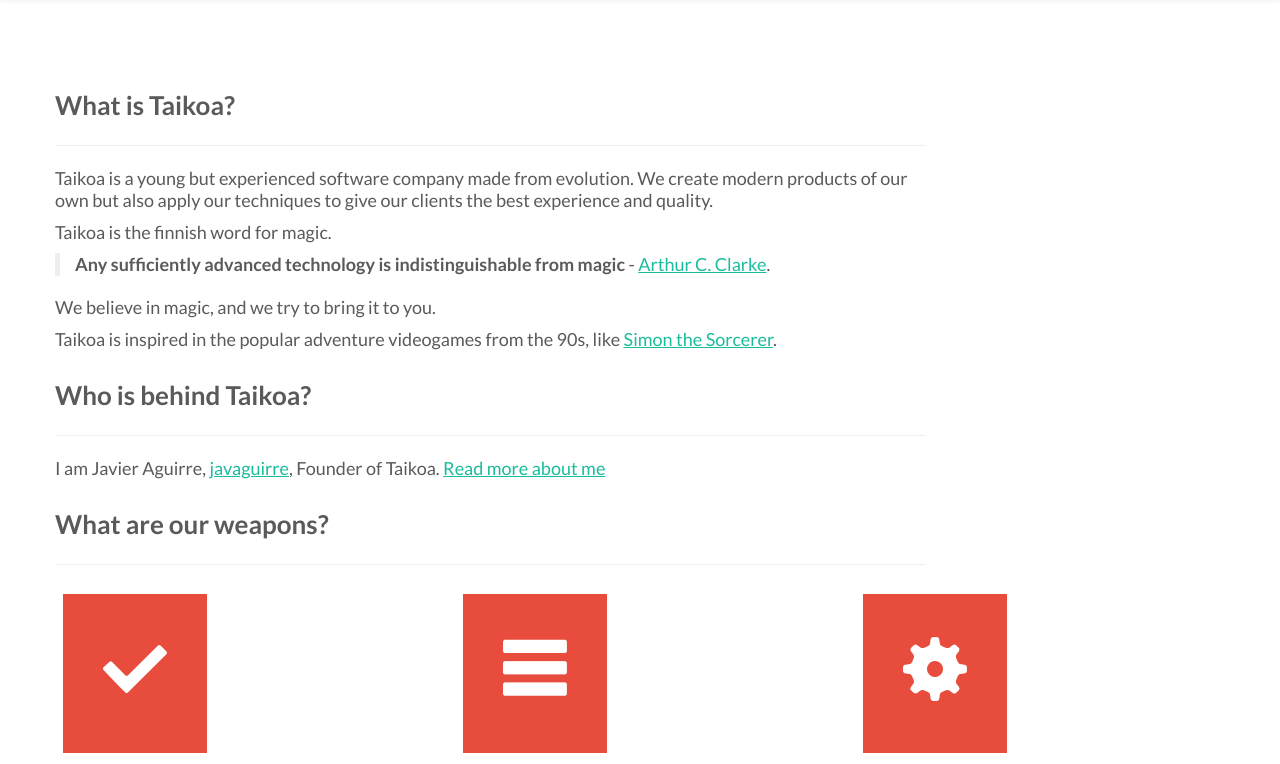
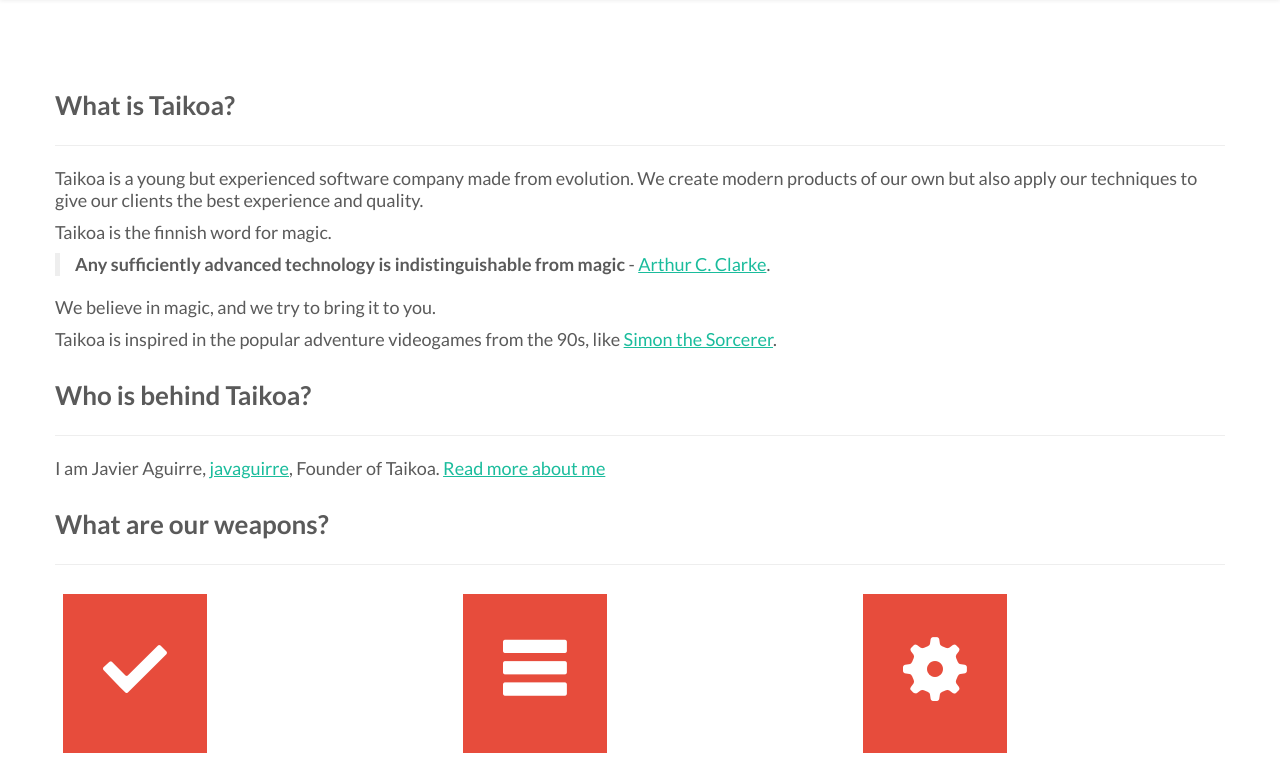
Before and after one commit to taikoa/taikoa, a Flask app: page /about in a window 1280 px wide. Shown: the part 90-854 px from the top of the page. Run offline with Flask 2, Linux system fonts and the light colour scheme; some libraries are stand-ins or nearby versions.

Commit message:
Changing span size in about

```diff
--- a/templates/about.html
+++ b/templates/about.html
@@ -7,7 +7,7 @@
 
 {% block content %}
 <div class="row about">
-    <div class="span9">
+    <div class="span13">
         <h2>What is Taikoa?</h2>
         <hr />
         <p>
```
